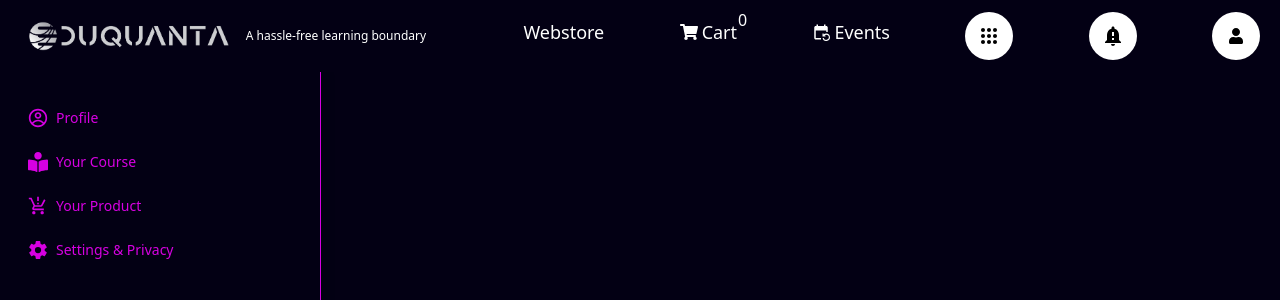
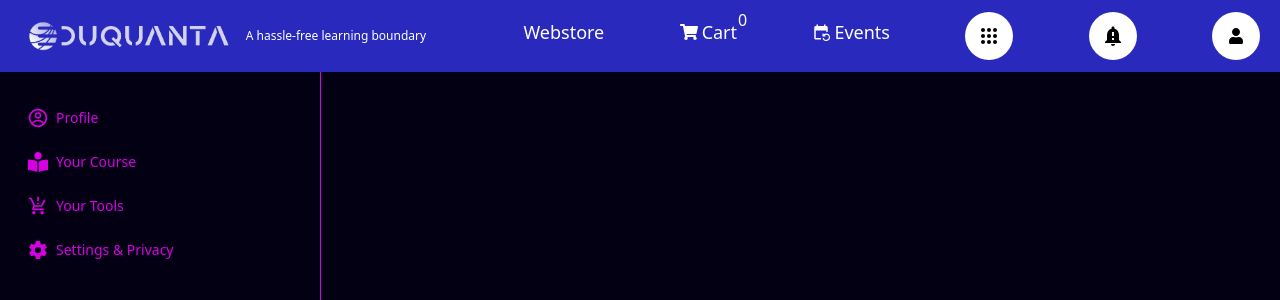
Before and after one commit to JonyDebCSE-21/e-learning, a Next.js app: page /dashboard in a window 1280 px wide. Shown: the top 300 px of the page. Built offline with nearby package versions, Linux system fonts and the light colour scheme; some icons are missing.

Commit message:
DashboardLAyout

```diff
--- a/components/layout/DashboardLayout.js
+++ b/components/layout/DashboardLayout.js
@@ -86,7 +86,7 @@ const DashboardLayout = ({ children }) => {
               className="hover:border hover:border-[#D700E2] hover:p-2 hover:rounded-md px-2 py-3 flex items-center"
               href="/dashboard/yourProduct">
               <MdOutlineProductionQuantityLimits className="ml-1 text-xl mr-2" />
-              Your Product
+              Your Tools
             </Link>
 
             {user && user.role == "admin" && (
@@ -107,13 +107,13 @@ const DashboardLayout = ({ children }) => {
                   className="hover:border hover:border-[#D700E2] hover:p-2 hover:rounded-md px-2 py-3 flex items-center"
                   href="/dashboard/addProduct">
                   <AiFillPlusCircle className="ml-1 text-xl mr-2" />
-                  Add Product
+                  Add Tools
                 </Link>
                 <Link
                   className="hover:border hover:border-[#D700E2] hover:p-2 hover:rounded-md px-2 py-3 flex items-center"
                   href="/dashboard/allProduct">
                   <FaProductHunt className="ml-1 text-xl mr-2" />
-                  All Product
+                  All Tools
                 </Link>
 
                 <Link
--- a/components/shared/Footer/Footer.js
+++ b/components/shared/Footer/Footer.js
@@ -11,7 +11,7 @@ import axios from "axios";
 
 const Footer = () => {
   return (
-    <div className="bg-[#0000CD] relative">
+    <div className="bg-[#2929be] relative">
       <footer className="container mx-auto footer footer-center p-5 text-base-content rounded flex flex-col pt-5 md:flex-row">
         <div className="text-center">
           <a href="/" className="mb-4 flex items-center justify-left">
--- a/components/shared/Navbar/Header.js
+++ b/components/shared/Navbar/Header.js
@@ -62,7 +62,7 @@ const Header = () => {
     <div
       className={`nav flex items-center justify-between ${
         router.pathname.includes("dashboard") && "bg-[#030014] text-white"
-      } bg-[#0000CD] px-5 py-3 sticky top-0 z-50`}>
+      } bg-[#2929be] px-5 py-3 sticky top-0 z-50`}>
       <div className="flex justify-between items-center container mx-auto">
         <div className="flex items-center">
           <Link href="/" className="flex items-center">
```
